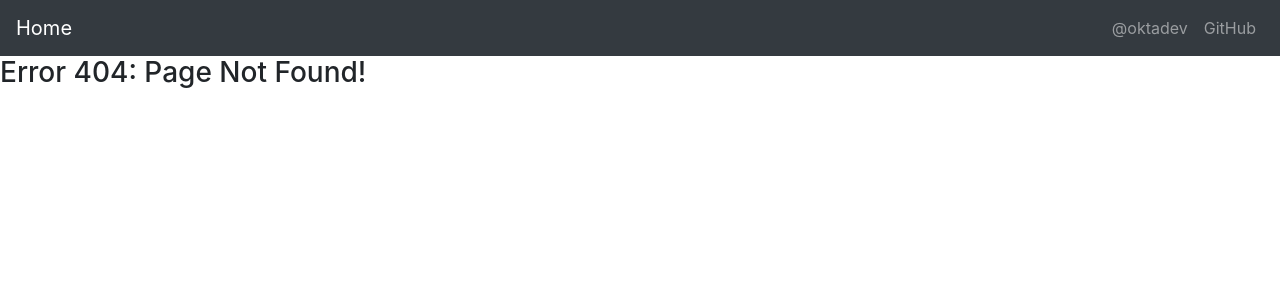
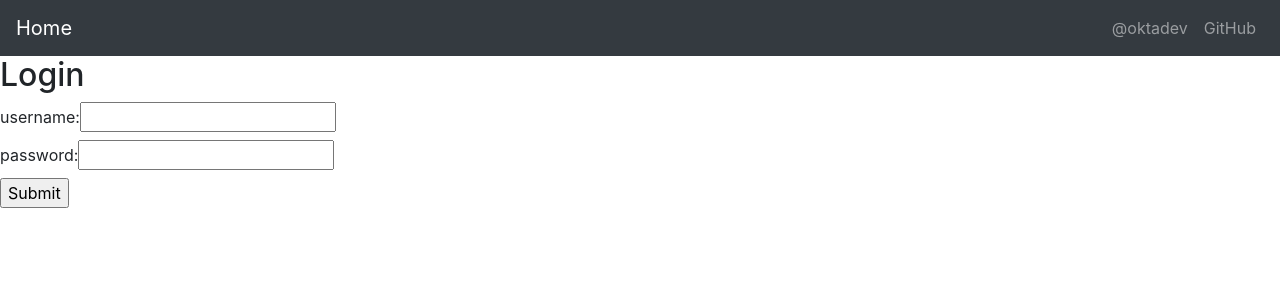
Before and after one commit to google-or-microsoft/Forum, a React (Create React App) app in the folder forum-frontend/: page /login in a window 1280 px wide. Before the commit this address had no page. Shown: the top 300 px of the page. Built offline with nearby package versions, Linux system fonts and the light colour scheme.

Commit message:
add Login.js

```diff
--- a/forum-frontend/src/App.js
+++ b/forum-frontend/src/App.js
@@ -7,6 +7,7 @@ import PostAddEdit from './components/post/PostAddEdit';
 import PostView from "./components/post/PostView";
 import PageNotFound from "./PageNotFound";
 import UserProfile from "./components/user/UserProfile";
+import Login from "./components/Login";
 
 class App extends Component {
 
@@ -15,6 +16,7 @@ class App extends Component {
             <Router>
                 <Switch>
                     <Route path='/' exact={true} component={Home}/>
+                    <Route path='/login' exact={true} component={Login}/>
                     <Route path='/posts' exact={true} component={PostList}/>
                     <Route path='/posts/:id' exact={true} component={PostView}/>
                     <Route path='/posts/:id/edit' exact={true} component={PostAddEdit}/>
--- a/forum-frontend/src/components/Login.js
+++ b/forum-frontend/src/components/Login.js
@@ -1,47 +1,56 @@
-// import React, {Component} from 'react';
-// import '../../App.css';
-// import AppNavbar from '../common/AppNavbar';
-// import {Link} from 'react-router-dom';
-// import {Button, Container} from 'reactstrap';
-//
-// class Login extends Component {
-//     constructor(props) {
-//         super(props);
-//         this.state = {user:{}};
-//
-//         this.handleChange = this.handleChange.bind(this);
-//         this.handleSubmit = this.handleSubmit.bind(this);
-//     }
-//
-//     handleChange(event) {
-//         const target = event.target;
-//
-//         this.setState({username: target.username});
-//     }
-//
-//     handleSubmit(event) {
-//         alert('A name was submitted: ' + this.state.username);
-//         event.preventDefault();
-//     }
-//
-//     render() {
-//         return (
-//             <div>
-//                 <AppNavbar/>
-//                 <form onSubmit={this.handleSubmit}>
-//                     <label>
-//                         username:
-//                         <input type="text" value={this.state.username} onChange={this.handleChange} />
-//                     </label>
-//                     <label>
-//                         password:
-//                         <input type="text" value={this.state.password} onChange={this.handleChange} />
-//                     </label>
-//                     <input type="submit" value="Submit" />
-//                 </form>
-//             </div>
-//         );
-//     }
-// }
-//
-// export default Login;
+import React, {Component} from 'react';
+import AppNavbar from './common/AppNavbar';
+import axios from "axios";
+
+class Login extends Component {
+    constructor(props) {
+        super(props);
+        this.state = {login: {}};
+
+        this.handleChange = this.handleChange.bind(this);
+        this.handleSubmit = this.handleSubmit.bind(this);
+    }
+
+    handleChange(event) {
+        const target = event.target;
+        this.setState({username: target.username});
+    }
+
+    handleSubmit(event) {
+        event.preventDefault();
+        const {login} = this.state;
+
+        axios.get(`/admin/login`,
+            {headers: {authorization: this.createBasicAuthToken(login.username, login.password)}});
+
+        this.props.history.push('/login');
+    }
+
+    render() {
+        return (
+            <div>
+                <AppNavbar/>
+                <h2>Login</h2>
+                <form onSubmit={this.handleSubmit}>
+                    <label>
+                        username:
+                        <input type="text" value={this.state.username} onChange={this.handleChange}/>
+                    </label>
+                    <br />
+                    <label>
+                        password:
+                        <input type="text" value={this.state.password} onChange={this.handleChange}/>
+                    </label>
+                    <br />
+                    <input type="submit" value="Submit"/>
+                </form>
+            </div>
+        );
+    }
+
+    createBasicAuthToken(username, password) {
+        return 'Basic ' + window.btoa(username + ":" + password);
+    }
+}
+
+export default Login;
--- a/forum-frontend/src/components/post/PostList.js
+++ b/forum-frontend/src/components/post/PostList.js
@@ -1,8 +1,7 @@
 import React, {Component} from 'react';
-import {ButtonGroup, Container, Table} from '@material-ui/core';
+import {Button, ButtonGroup, Container, Table} from '@material-ui/core';
 import AppNavbar from '../common/AppNavbar';
 import {Link} from 'react-router-dom';
-import {Button} from '@material-ui/core';
 import axios from "axios";
 
 class PostList extends Component {
--- a/forum-frontend/src/components/post/PostView.js
+++ b/forum-frontend/src/components/post/PostView.js
@@ -19,9 +19,9 @@ class PostView extends Component {
             .then(res => {
                 curr.setState({post: res.data, isLoading: false});
             })
-            .catch(err => {
-                curr.setState({redirect: true, isLoading: false});
-            });
+            .catch(
+                curr.setState({redirect: true, isLoading: false})
+            );
 
     }
 
@@ -36,7 +36,7 @@ class PostView extends Component {
         const title = <h2>{post.title}</h2>;
         const text = <p>{parse(post.text)}</p>;
 
-        const commentsList = post.comments.map(comment =>{
+        const commentsList = post.comments.map(comment => {
             return <tr key={comment.id}>
                 <td>
                     {comment.text}<br/>
```
Also changed, not shown: forum-frontend/src/index.css (+5 -5 lines), forum-frontend/src/index.js (+4 -4 lines). Lines whose indentation alone changed are shown as unchanged.
